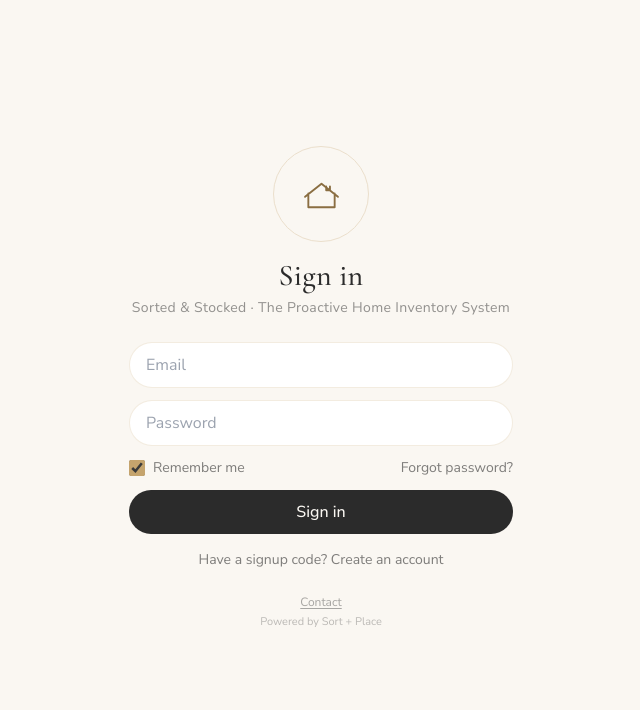
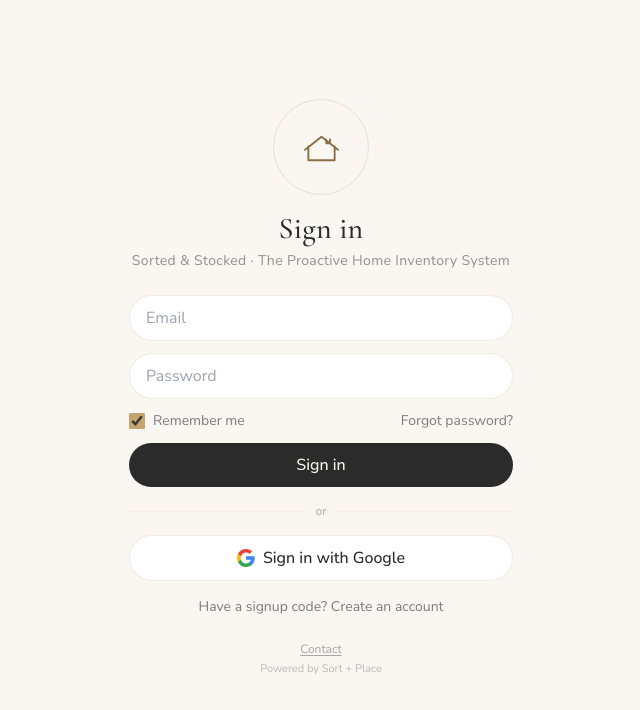
Before and after one commit to sortandplace-png/sorted-and-stocked, a Next.js app: page /login in a window 1280 px wide. Shown: the top 710 px of the page, without its empty margins (319-959 px from the left). Built offline with nearby package versions, Linux system fonts and the light colour scheme; no server answers; a web font is replaced by a local one.

Commit message:
Add Google Sign-In, gated to invited accounts only
Adds a "Sign in with Google" button on the login page and extends the
OAuth callback to sign out and reject any account with zero
property_members rows, matching the same invite-only gate the
password signup flow already enforces.

```diff
--- a/app/auth/callback/route.ts
+++ b/app/auth/callback/route.ts
@@ -28,6 +28,30 @@ export async function GET(request: Request) {
     const supabase = await createClient();
     const { error } = await supabase.auth.exchangeCodeForSession(code);
     if (!error) {
+      // Google sign-in (the only OAuth provider) auto-creates a brand-new
+      // auth.users row for any Google email that doesn't already have an
+      // account -- there's no built-in "existing users only" toggle on
+      // Supabase's side. Every legitimate account in this app (password
+      // signup via app/api/signup/route.ts, or an accepted invite via
+      // app/api/invite/route.ts) always has at least one real
+      // property_members row by the time this callback runs. Zero rows
+      // means a Google sign-in just minted a new account with no invite
+      // behind it -- exactly the gate the invite-code signup flow exists
+      // to enforce, applied here after the OAuth redirect instead of
+      // before it.
+      const {
+        data: { user },
+      } = await supabase.auth.getUser();
+      if (user) {
+        const { count } = await supabase
+          .from('property_members')
+          .select('id', { count: 'exact', head: true })
+          .eq('user_id', user.id);
+        if (!count) {
+          await supabase.auth.signOut();
+          return NextResponse.redirect(`${origin}/login?error=no-invite`);
+        }
+      }
       return NextResponse.redirect(`${origin}${redirectTo}`);
     }
   }
--- a/app/login/page.tsx
+++ b/app/login/page.tsx
@@ -1,20 +1,44 @@
 // app/login/page.tsx
 'use client';
 
-import { useState } from 'react';
-import { useRouter } from 'next/navigation';
+import { useState, Suspense } from 'react';
+import { useRouter, useSearchParams } from 'next/navigation';
 import { createClient } from '@/lib/supabase/client';
 import { LogoMark } from '@/components/Logo';
 import Footer from '@/components/Footer';
+import { SITE_URL } from '@/lib/site-url';
 
-export default function LoginPage() {
+const OAUTH_ERROR_MESSAGES: Record<string, string> = {
+  'no-invite': "No account found for that Google sign-in — you'll need an invite first.",
+  'auth-callback-failed': 'Sign-in failed. Please try again.',
+};
+
+function LoginForm() {
   const [email, setEmail] = useState('');
   const [password, setPassword] = useState('');
   const [rememberMe, setRememberMe] = useState(true);
   const [loading, setLoading] = useState(false);
   const [error, setError] = useState<string | null>(null);
+  const [googleLoading, setGoogleLoading] = useState(false);
 
   const router = useRouter();
+  const searchParams = useSearchParams();
+  const oauthError = searchParams.get('error');
+  const oauthErrorMessage = oauthError ? OAUTH_ERROR_MESSAGES[oauthError] ?? 'Sign-in failed. Please try again.' : null;
+
+  async function handleGoogleSignIn() {
+    setGoogleLoading(true);
+    setError(null);
+    const supabase = createClient();
+    // Gated the same way as invite-code signup: app/auth/callback/route.ts
+    // signs the user back out after the redirect if this account has no
+    // property_members row, so a stray Google email can't self-provision
+    // its way into the app.
+    await supabase.auth.signInWithOAuth({
+      provider: 'google',
+      options: { redirectTo: `${SITE_URL}/auth/callback` },
+    });
+  }
 
   async function handleSubmit(e: React.FormEvent) {
     e.preventDefault();
@@ -76,7 +100,7 @@ export default function LoginPage() {
             required
           />
 
-          {error && <p className="text-sm text-rust">{error}</p>}
+          {(error || oauthErrorMessage) && <p className="text-sm text-rust">{error ?? oauthErrorMessage}</p>}
 
           <div className="flex items-center justify-between">
             <label className="flex items-center gap-2 text-sm text-charcoal/60">
@@ -102,6 +126,27 @@ export default function LoginPage() {
           </button>
         </form>
 
+        <div className="flex items-center gap-3 my-4">
+          <div className="h-px flex-1 bg-gold-light/40" />
+          <span className="text-xs text-charcoal/40">or</span>
+          <div className="h-px flex-1 bg-gold-light/40" />
+        </div>
+
+        <button
+          type="button"
+          onClick={handleGoogleSignIn}
+          disabled={googleLoading}
+          className="w-full flex items-center justify-center gap-2 py-2.5 rounded-full border border-gold-light/60 bg-white text-charcoal font-medium disabled:opacity-40"
+        >
+          <svg width="18" height="18" viewBox="0 0 18 18" aria-hidden="true">
+            <path fill="#4285F4" d="M17.64 9.2c0-.64-.06-1.25-.16-1.84H9v3.48h4.84a4.14 4.14 0 0 1-1.8 2.72v2.26h2.9c1.7-1.56 2.7-3.87 2.7-6.62z"/>
+            <path fill="#34A853" d="M9 18c2.43 0 4.47-.8 5.96-2.18l-2.9-2.26c-.8.54-1.84.86-3.06.86-2.35 0-4.34-1.59-5.05-3.72H.96v2.33A9 9 0 0 0 9 18z"/>
+            <path fill="#FBBC05" d="M3.95 10.7A5.4 5.4 0 0 1 3.67 9c0-.59.1-1.17.28-1.7V4.97H.96A9 9 0 0 0 0 9c0 1.45.35 2.83.96 4.03l2.99-2.33z"/>
+            <path fill="#EA4335" d="M9 3.58c1.32 0 2.51.46 3.44 1.35l2.58-2.58C13.46.89 11.43 0 9 0A9 9 0 0 0 .96 4.97l2.99 2.33C4.66 5.17 6.65 3.58 9 3.58z"/>
+          </svg>
+          {googleLoading ? 'Please wait…' : 'Sign in with Google'}
+        </button>
+
         <a href="/signup" className="block text-center text-sm text-charcoal/60 mt-4">
           Have a signup code? Create an account
         </a>
@@ -111,3 +156,11 @@ export default function LoginPage() {
     </div>
   );
 }
+
+export default function LoginPage() {
+  return (
+    <Suspense fallback={null}>
+      <LoginForm />
+    </Suspense>
+  );
+}
```
